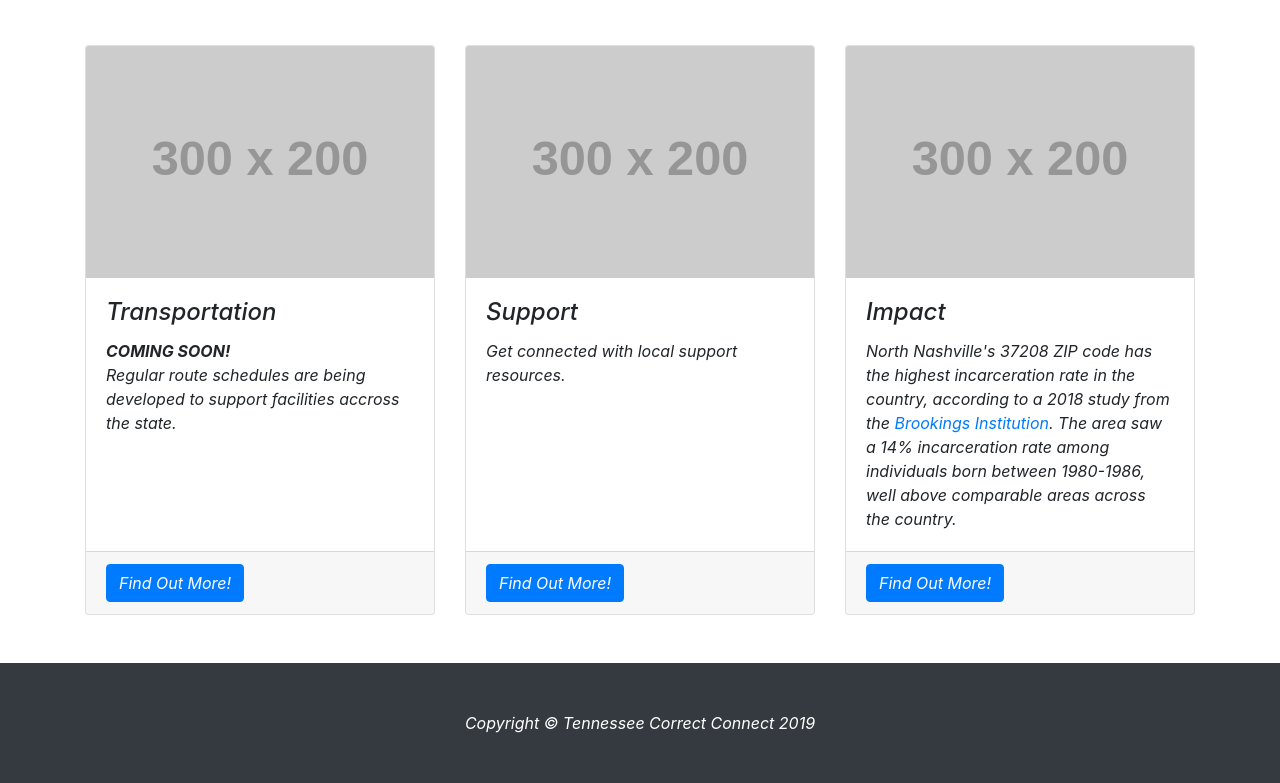
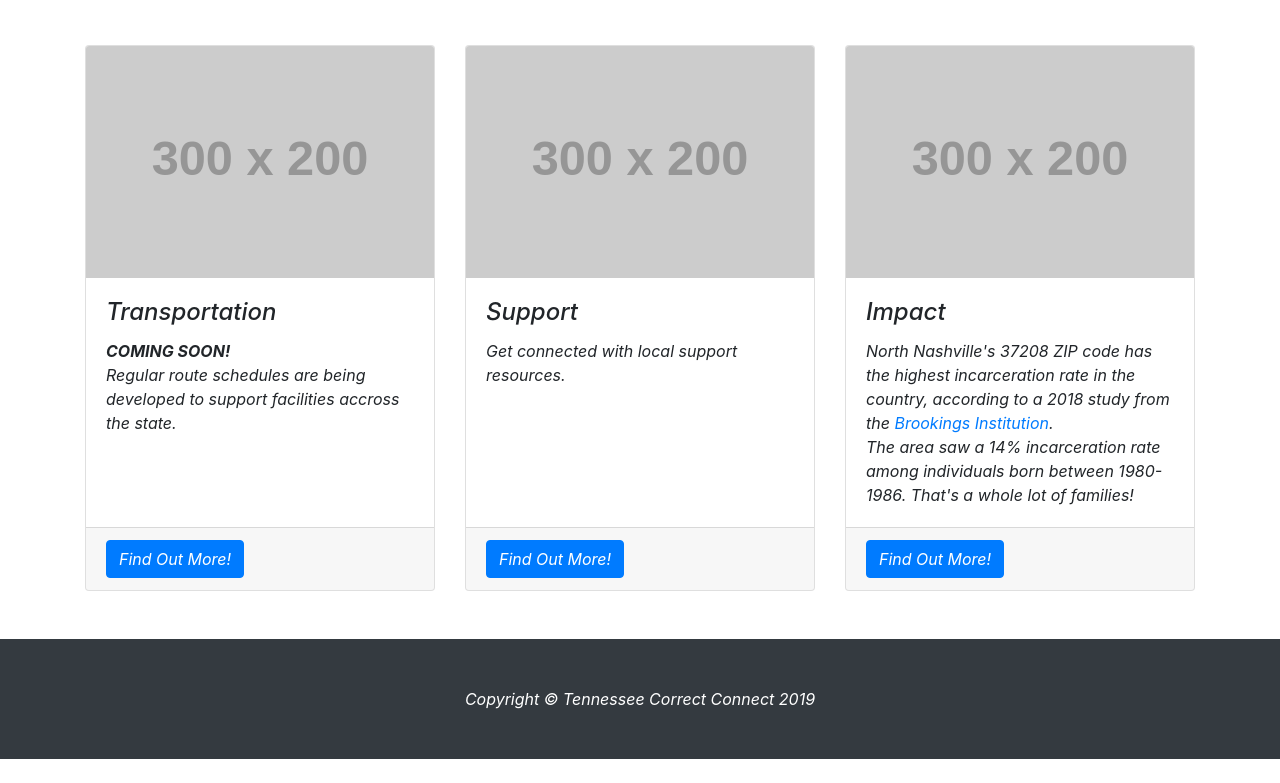
Before and after one commit to ChelseaRucker/tennessee-correct-connect, a website: page index.html in a window 1280 px wide. Shown: the part 724-1507 px from the top of the page. After the commit the page ends 1483 px from the top, so only its background shows below. Drawn offline with Linux system fonts and the light colour scheme; placeholder pictures from the web are drawn by us.

Commit message:
Updated impact text

```diff
--- a/index.html
+++ b/index.html
@@ -123,7 +123,8 @@
         <img class="card-img-top" src="http://placehold.it/300x200" alt="">
           <div class="card-body">
             <h4 class="card-title">Impact</h4>
-            <p class="card-text">North Nashville's 37208 ZIP code has the highest incarceration rate in the country, according to a 2018 study from the <a href="https://www.brookings.edu/wp-content/uploads/2018/03/es_20180314_looneyincarceration_final.pdf">Brookings Institution</a>. The area saw a 14% incarceration rate among individuals born between 1980-1986, well above comparable areas across the country.</p>
+            <p class="card-text">North Nashville's 37208 ZIP code has the highest incarceration rate in the country, according to a 2018 study from the <a href="https://www.brookings.edu/wp-content/uploads/2018/03/es_20180314_looneyincarceration_final.pdf">Brookings Institution</a>.
+              <br>The area saw a 14% incarceration rate among individuals born between 1980-1986. That's a whole lot of families!</p>
           </div>
           <div class="card-footer">
             <a href="#" class="btn btn-primary">Find Out More!</a>
```
